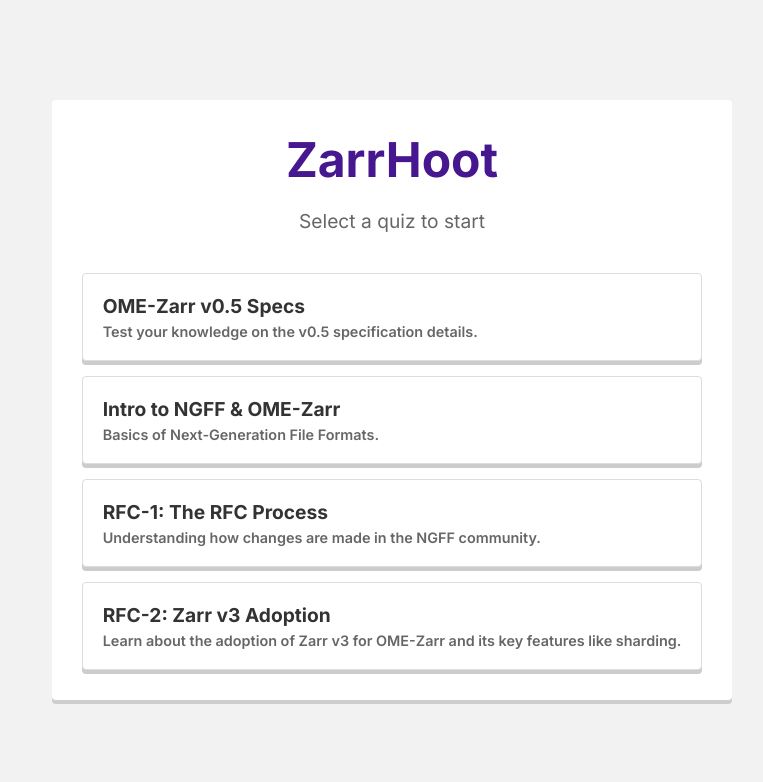
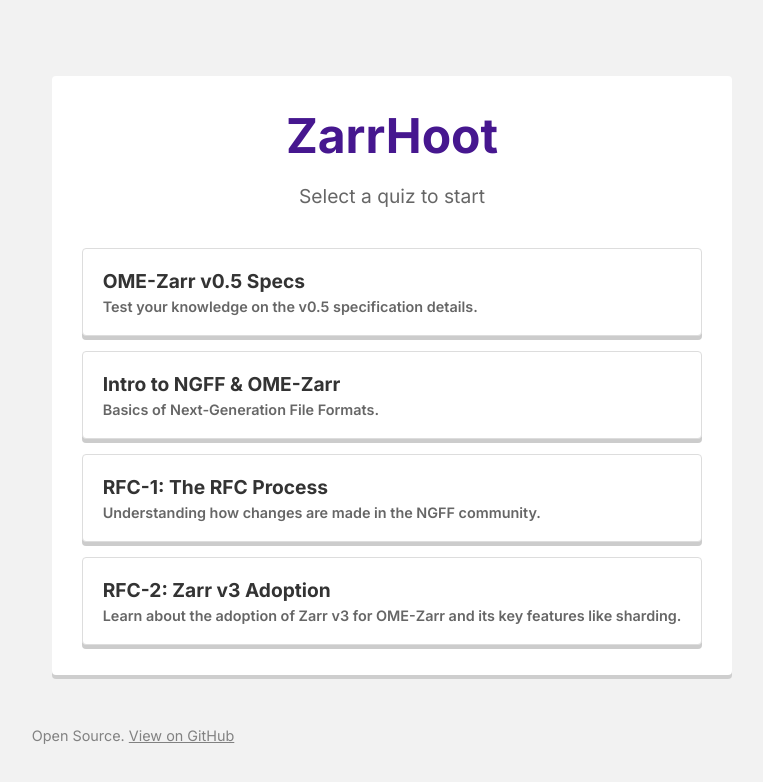
Before and after one commit to lubianat/zarrhoot, a Svelte app: page / in a window 1280 px wide. Shown: the top 782 px of the page, without its empty margins (248-1011 px from the left). Built offline with nearby package versions, Linux system fonts and the light colour scheme.

Commit message:
feat: add open source footer link

```diff
--- a/src/App.svelte
+++ b/src/App.svelte
@@ -84,3 +84,11 @@
     </div>
   {/if}
 </main>
+
+<footer style="margin-top: 2rem; color: #666; font-size: 0.9rem; opacity: 0.8;">
+  Open Source. <a
+    href="https://github.com/lubianat/zarrhoot"
+    target="_blank"
+    style="color: inherit;">View on GitHub</a
+  >
+</footer>
```
